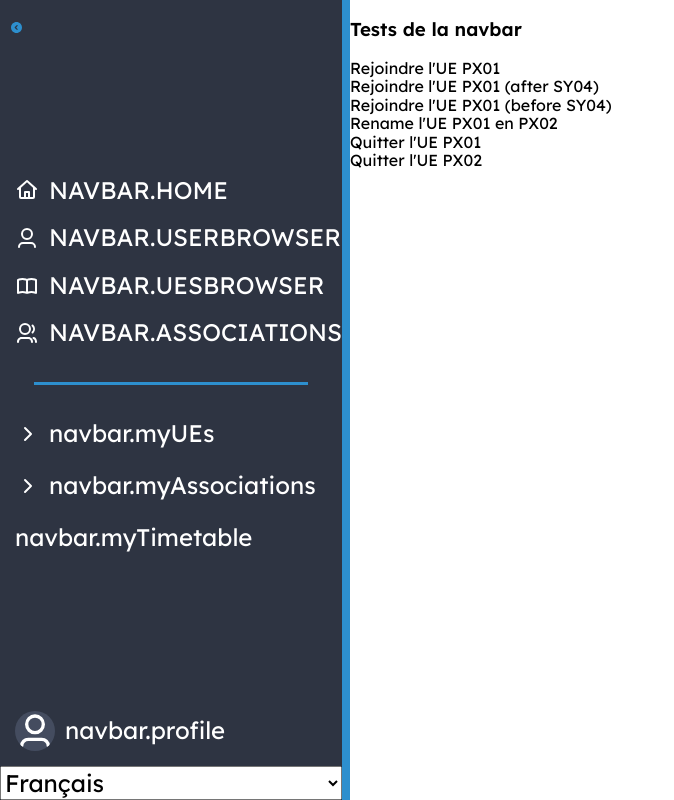
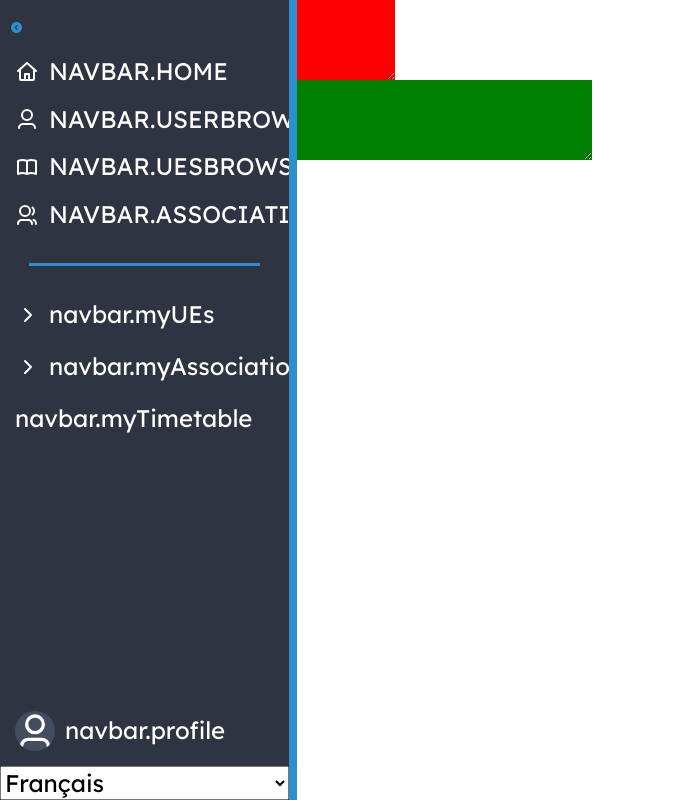
Before and after one commit to ungdev/etu-utt-front, a Next.js app: page / in a window 1280 px wide. Shown: the whole page, without its empty margins (0-674 px from the left). Built offline with nearby package versions, Linux system fonts and the light colour scheme; no server answers; what i18next-resources-to-backend would draw is missing.

Commit message:
feat: starting implementing parking

```diff
--- a/src/app/layout.tsx
+++ b/src/app/layout.tsx
@@ -18,7 +18,7 @@ export default function RootLayout({ children }: { children: React.ReactNode })
         <AutoLogin />
         <body>
           <Navbar />
-          {children}
+          <div style={{ width: '100%', height: '100%' }}>{children}</div>
         </body>
       </Providers>
     </html>
--- a/src/app/page.tsx
+++ b/src/app/page.tsx
@@ -1,9 +1,46 @@
-import NavbarTest from '@/components/NavbarTest';
+'use client';
+
+import styles from './style.module.scss';
+import Widget1 from '@/components/homeWidgets/Widget1';
+import Widget2 from '@/components/homeWidgets/Widget2';
+import Widget3 from '@/components/homeWidgets/Widget3';
+import WidgetRenderer from '@/components/homeWidgets/WidgetRenderer';
+import { useState } from 'react';
+
+export const widgetsEnum = {
+  widget1: Widget1,
+  widget2: Widget2,
+  widget3: Widget3,
+};
+
+const defaultWidgets = [
+  { widget: 'widget1', x: 0, y: 0, width: 1, height: 1 },
+  { widget: 'widget2', x: 0, y: 1, width: 3, height: 1 },
+  //{ widget: 'widget3', x: 3, y: 0, width: 1, height: 2 },
+] satisfies WidgetInstance[];
+
+export type BoundingBox = { x: number; y: number; width: number; height: number };
+
+export type WidgetInstance = BoundingBox & { widget: keyof typeof widgetsEnum };
 
 export default function HomePage() {
+  const [widgets, setWidgets] = useState(defaultWidgets);
   return (
-    <>
-      <NavbarTest />
-    </>
+    <div className={styles.page}>
+      {widgets.map((widget, i) => {
+        return (
+          <WidgetRenderer
+            key={i}
+            widget={widget}
+            otherWidgetsBB={widgets
+              .filter((_, j) => j !== i)
+              .map((w) => ({ x: w.x, y: w.y, width: w.width, height: w.height }))}
+            changeDivBB={(newWidget) => {
+              setWidgets([...widgets.slice(0, i), { ...newWidget, widget: widget.widget }, ...widgets.slice(i + 1)]);
+            }}
+          />
+        );
+      })}
+    </div>
   );
 }
--- /dev/null
+++ b/src/app/style.module.scss
@@ -0,0 +1,5 @@
+.page {
+  width: 100%;
+  height: 100%;
+  position: relative;
+}
--- a/src/components/Navbar.module.scss
+++ b/src/components/Navbar.module.scss
@@ -21,6 +21,7 @@
     padding: 11px 11px 10px;
     cursor: pointer;
     color: $ung-light-blue;
+    margin-bottom: 16px;
 
     svg {
       display: inline-block;
@@ -33,7 +34,7 @@
     flex: 1 0 auto;
     display: flex;
     flex-flow: column wrap;
-    justify-content: center;
+    justify-content: flex-start;
     align-items: flex-start;
 
     .button {
--- /dev/null
+++ b/src/components/homeWidgets/Widget1.tsx
@@ -0,0 +1,3 @@
+export default function Widget1() {
+  return <div style={{ backgroundColor: 'red', width: '100%', height: '100%' }}></div>;
+}
--- /dev/null
+++ b/src/components/homeWidgets/Widget2.tsx
@@ -0,0 +1,3 @@
+export default function Widget2() {
+  return <div style={{ backgroundColor: 'green', width: '100%', height: '100%' }}></div>;
+}
--- /dev/null
+++ b/src/components/homeWidgets/Widget3.tsx
@@ -0,0 +1,3 @@
+export default function Widget3() {
+  return <div style={{ backgroundColor: 'blue', width: '100%', height: '100%' }}></div>;
+}
--- /dev/null
+++ b/src/components/homeWidgets/WidgetRenderer.module.scss
@@ -0,0 +1,22 @@
+.widgetRenderer {
+  .widgetResizer {
+    position: absolute;
+    resize: both;
+    overflow: auto;
+
+    .widgetDragger {
+      width: 100%;
+      height: 100%;
+    }
+  }
+
+  .fakeElement {
+    position: absolute;
+    background-color: rgba(yellow, 0.3);
+    border: 1px solid yellow;
+
+    & > * {
+      pointer-events: none;
+    }
+  }
+}
--- /dev/null
+++ b/src/components/homeWidgets/WidgetRenderer.tsx
@@ -0,0 +1,166 @@
+import styles from './WidgetRenderer.module.scss';
+import { BoundingBox, WidgetInstance, widgetsEnum } from '@/app/page';
+import { useEffect, useMemo, useRef } from 'react';
+import { isClientSide } from '@/utils/environment';
+
+export default function WidgetRenderer({
+  widget,
+  otherWidgetsBB = [],
+  changeDivBB = () => {},
+}: {
+  widget: WidgetInstance;
+  otherWidgetsBB?: BoundingBox[];
+  changeDivBB?: (newWidget: BoundingBox) => void;
+}) {
+  // We use a native callback, in which we need the latest version of these props, so we use refs
+  const otherWidgetsBBRef = useRef(otherWidgetsBB);
+  otherWidgetsBBRef.current = otherWidgetsBB;
+  const changeDivBBRef = useRef(changeDivBB);
+  changeDivBBRef.current = changeDivBB;
+  // References to the DOM elements
+  const resizerRef = useRef<HTMLDivElement>(null);
+  const draggerRef = useRef<HTMLDivElement>(null);
+  const fakeElementRef = useRef<HTMLDivElement>(null);
+  // Data about the fake element, it will be used to snap the widget to the grid
+  const fakeElement = useRef<BoundingBox | null>(null);
+  // True when the widget is being resized, to let the observer know it should skip the observation
+  const isSnapResizing = useRef(false);
+  // We need something faster than a useState to avoid a double call of the second useEffect
+  const dragging = useRef<boolean>(false);
+  const observer = useMemo<ResizeObserver | undefined>(
+    () =>
+      isClientSide()
+        ? new ResizeObserver(function (mutations) {
+            if (mutations[0].target === document.body) return;
+            if (isSnapResizing.current) {
+              setTimeout(() => (isSnapResizing.current = false), 0.1);
+              return;
+            }
+            if (!fakeElement.current) {
+              createFakeElement();
+            } else {
+              const widgetBB = resizerRef.current!.getBoundingClientRect();
+              const parentBB = resizerRef.current!.parentElement!.parentElement!.getBoundingClientRect();
+              modifyFakeElement({
+                width: Math.round((widgetBB.width / parentBB.width) * 10),
+                height: Math.round((widgetBB.height / parentBB.height) * 10),
+              });
+            }
+          })
+        : undefined,
+    [isClientSide()],
+  );
+  useEffect(() => {
+    if (!resizerRef.current || !draggerRef.current || !fakeElementRef.current || !observer) return;
+    updateFakeElement();
+    observer.observe(document.body);
+    observer.observe(resizerRef.current);
+    const onMouseDown = () => {
+      dragging.current = true;
+      createFakeElement();
+    };
+    const onMouseUp = () => {
+      if (!dragging.current) return;
+      dragging.current = false;
+      snap();
+    };
+    const onMouseMove = (e: MouseEvent) => {
+      if (!dragging.current) return;
+      const bb = resizerRef.current!.getBoundingClientRect();
+      const parentBB = resizerRef.current!.parentElement!.parentElement!.getBoundingClientRect();
+      const left = bb.left - parentBB.left + e.movementX;
+      const top = bb.top - parentBB.top + e.movementY;
+      resizerRef.current!.style.left = `${left}px`;
+      resizerRef.current!.style.top = `${top}px`;
+      modifyFakeElement({
+        x: Math.round((left / parentBB.width) * 10),
+        y: Math.round((top / parentBB.height) * 10),
+      });
+    };
+    draggerRef.current!.addEventListener('mousedown', onMouseDown);
+    document.addEventListener('mouseup', onMouseUp);
+    document.addEventListener('mousemove', onMouseMove);
+    return () => {
+      observer.disconnect();
+      draggerRef.current!.removeEventListener('mousedown', onMouseDown);
+      document.removeEventListener('mouseup', onMouseUp);
+      document.removeEventListener('mousemove', onMouseMove);
+    };
+  }, [resizerRef.current, draggerRef.current, fakeElementRef.current, observer]);
+  const createFakeElement = () => {
+    const widgetBB = resizerRef.current!.getBoundingClientRect();
+    const parentBB = resizerRef.current!.parentElement!.parentElement!.getBoundingClientRect();
+    fakeElement.current = {
+      x: Math.round(((widgetBB.left - parentBB.left) / parentBB.width) * 10),
+      y: Math.round(((widgetBB.top - parentBB.top) / parentBB.height) * 10),
+      width: Math.round((widgetBB.width / parentBB.width) * 10),
+      height: Math.round((widgetBB.height / parentBB.height) * 10),
+    };
+    updateFakeElement();
+  };
+  const modifyFakeElement = (bb: Partial<BoundingBox>) => {
+    if (!fakeElement.current) return;
+    const newFakeElement = { ...fakeElement.current, ...bb };
+    if (
+      newFakeElement.x < 0 ||
+      newFakeElement.y < 0 ||
+      newFakeElement.x + newFakeElement.width > 10 ||
+      newFakeElement.y + newFakeElement.height > 10
+    )
+      return;
+    for (const otherBB of otherWidgetsBBRef.current) {
+      if (
+        newFakeElement.x + newFakeElement.width > otherBB.x &&
+        newFakeElement.x < otherBB.x + otherBB.width &&
+        newFakeElement.y + newFakeElement.height > otherBB.y &&
+        newFakeElement.y < otherBB.y + otherBB.height
+      ) {
+        return;
+      }
+    }
+    fakeElement.current = newFakeElement;
+    updateFakeElement();
+  };
+  const updateFakeElement = () => {
+    if (!fakeElement.current) {
+      fakeElementRef.current!.style.display = 'none';
+      return;
+    }
+    fakeElementRef.current!.style.display = 'block';
+    fakeElementRef.current!.style.left = `${fakeElement.current.x * 10}%`;
+    fakeElementRef.current!.style.top = `${fakeElement.current.y * 10}%`;
+    fakeElementRef.current!.style.width = `${fakeElement.current.width * 10}%`;
+    fakeElementRef.current!.style.height = `${fakeElement.current.height * 10}%`;
+  };
+  const snap = () => {
+    isSnapResizing.current = true;
+    // We need to do it here because if the width or height has not changed, the inline style will not be updated, and thus not override what the user set.
+    resizerRef.current!.style.left = `${fakeElement.current!.x * 10}%`;
+    resizerRef.current!.style.top = `${fakeElement.current!.y * 10}%`;
+    resizerRef.current!.style.width = `${fakeElement.current!.width * 10}%`;
+    resizerRef.current!.style.height = `${fakeElement.current!.height * 10}%`;
+    changeDivBBRef.current(fakeElement.current!);
+    fakeElement.current = null;
+    updateFakeElement();
+  };
+  const Widget = widgetsEnum[widget.widget];
+  return (
+    <div className={styles.widgetRenderer}>
+      <div
+        ref={resizerRef}
+        className={styles.widgetResizer}
+        style={{
+          left: `${widget.x * 10}%`,
+          top: `${widget.y * 10}%`,
+          width: `${widget.width * 10}%`,
+          height: `${widget.height * 10}%`,
+        }}
+        onClick={() => fakeElement.current && snap()}>
+        <div ref={draggerRef} className={styles.widgetDragger}>
+          <Widget />
+        </div>
+      </div>
+      <div ref={fakeElementRef} className={styles.fakeElement} />
+    </div>
+  );
+}
```
